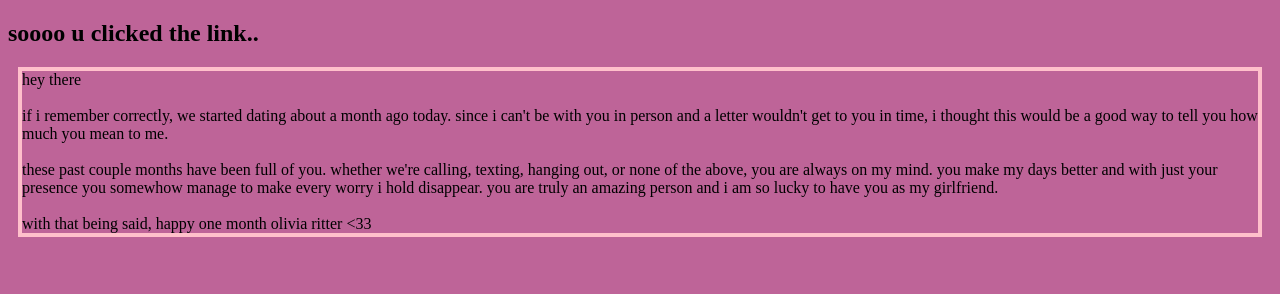
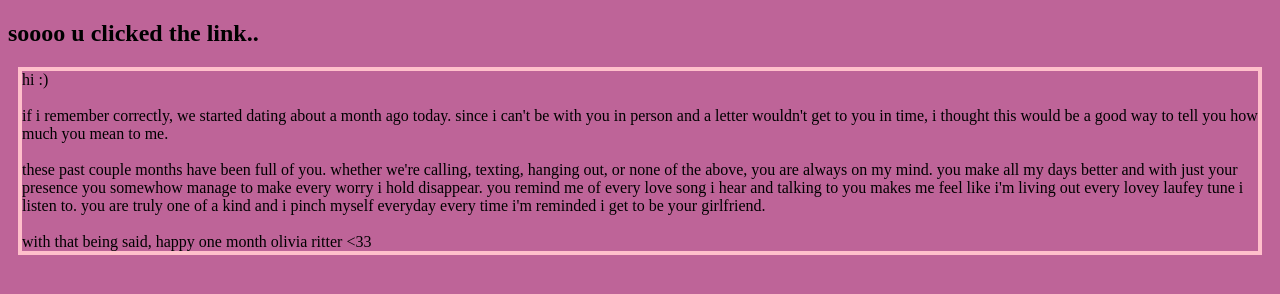
Before and after one commit to rojo121212/num1, a plain HTML site: page page2.html in a window 1280 px wide. Drawn offline with Linux system fonts and the light colour scheme.

Commit message:
Update page2.html

```diff
--- a/page2.html
+++ b/page2.html
@@ -20,24 +20,27 @@
     <body>
         <div id="introduction">
         <h2>soooo u clicked the link..</h2>
-            <p> hey there
+            <p> hi :)
                 <br></br>
-                 if i remember correctly, we started dating
+                if i remember correctly, we started dating
                 about a month ago today.
                 since i can't be with you in person
                 and a letter wouldn't get to
                 you in time, i thought this would be a good way
                 to tell you how much you mean to me.
                 <br></br>
-                 these past couple months
+                these past couple months
                 have been full of you. whether
                 we're calling, texting, hanging out, or
                 none of the above, you are always on my mind.
-                you make my days better and with just your
+                you make all my days better and with just your
                 presence you somewhow manage to make every
                 worry i hold disappear.
-                you are truly an amazing person and i am
-                so lucky to have you as my girlfriend.
+                you remind me of every love song i hear and
+                talking to you makes me feel like i'm living out
+                every lovey laufey tune i listen to.
+                you are truly one of a kind and i pinch myself everyday
+                every time i'm reminded i get to be your girlfriend.
                 <br></br>
                 with that being said, happy one month
                 olivia ritter <33
```
